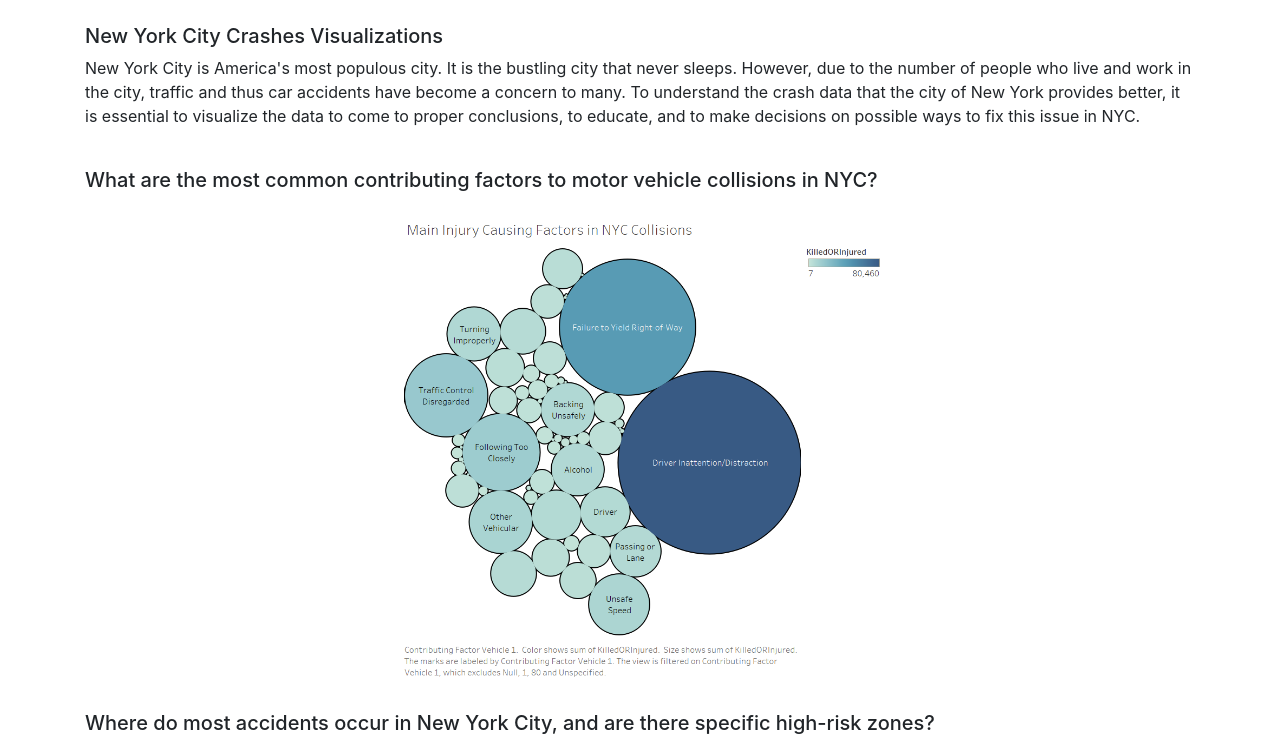
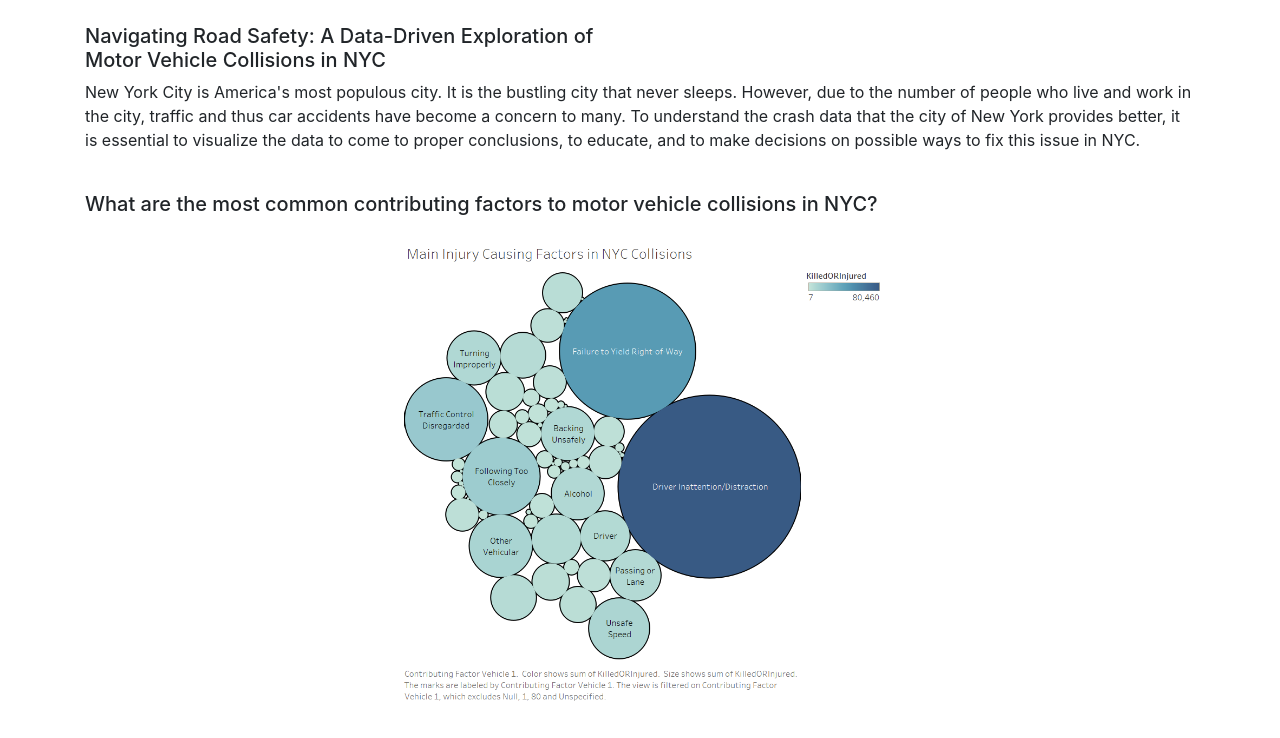
Before and after one commit to brooksjk/CPSC4030_Final_Project, a plain HTML site: page index.html in a window 1280 px wide. Shown: the part 56-794 px from the top of the page. Drawn offline with nearby package versions, Linux system fonts and the light colour scheme.

Commit message:
updated main page title

```diff
--- a/index.html
+++ b/index.html
@@ -49,7 +49,7 @@
   <div class="container mb-4 mt-4">
     <div class="row">
       <div class="col-md-6">
-        <h5>New York City Crashes Visualizations</h5>
+        <h5>Navigating Road Safety: A Data-Driven Exploration of Motor Vehicle Collisions in NYC</h5>
       </div>
     </div>
     <div class="row">
```
